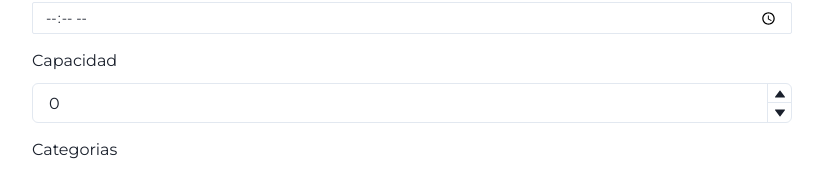
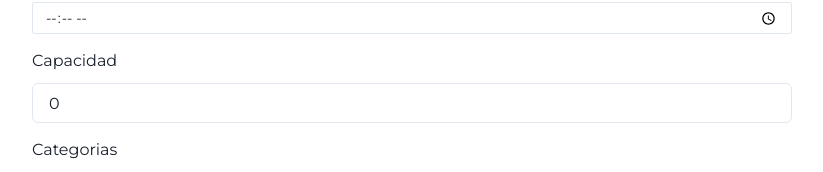
Before and after one commit to LestherGonzalezAguilar/events-aforo-web_front-end, a Next.js app: page /admin/form in a window 1280 px wide. Shown: the part 499-671 px from the top of the page, without its empty margins (228-1051 px from the left). Built offline with nearby package versions, Linux system fonts and the light colour scheme.

Commit message:
feat: changes margins

```diff
--- a/components/admin/formAdmin/FormCreateEvents.jsx
+++ b/components/admin/formAdmin/FormCreateEvents.jsx
@@ -4,15 +4,11 @@ import {
   Flex,
   Heading,
   Input,
-  NumberDecrementStepper,
-  NumberIncrementStepper,
-  NumberInput,
-  NumberInputField,
-  NumberInputStepper,
   Select,
   Stack,
   Text,
   Textarea,
+  useToast,
 } from "@chakra-ui/react";
 import React from "react";
 import { useForm } from "../../../hooks/useForm";
@@ -22,12 +18,14 @@ const initialForm = {
   description: "",
   date: "",
   hour: "",
-  capacity: 0,
+  capacity: "",
   img: "",
   category: "",
 };
 
 export const FormCreateEvents = () => {
+  const toast = useToast();
+
   const {
     inputImg,
     inputName,
@@ -38,10 +36,12 @@ export const FormCreateEvents = () => {
     inputCategory,
     onInputChange,
     formState,
+    onResetForm,
   } = useForm(initialForm);
 
   const handleSubmit = () => {
     console.log(formState);
+    onResetForm();
   };
 
   return (
@@ -101,18 +101,13 @@ export const FormCreateEvents = () => {
 
           <Box>
             <Text mb="10px">Capacidad </Text>
-            <NumberInput
+            <Input
               name="capacity"
               value={inputCapacity}
               defaultValue={0}
               onChange={onInputChange}
-            >
-              <NumberInputField />
-              <NumberInputStepper>
-                <NumberIncrementStepper />
-                <NumberDecrementStepper />
-              </NumberInputStepper>
-            </NumberInput>
+              type="number"
+            />
           </Box>
 
           <Box>
@@ -146,7 +141,17 @@ export const FormCreateEvents = () => {
               <Button
                 width={{ base: "200px", lg: "400px" }}
                 colorScheme="blue"
-                onSubmit={handleSubmit}
+                onClick={() => {
+                  handleSubmit();
+                  toast({
+                    title: "Evento Creado",
+                    description:
+                      "El evento ya fue agregado a nuestra base de datos",
+                    status: "success",
+                    duration: 3000,
+                    isClosable: true,
+                  });
+                }}
               >
                 Publicar
               </Button>
```
